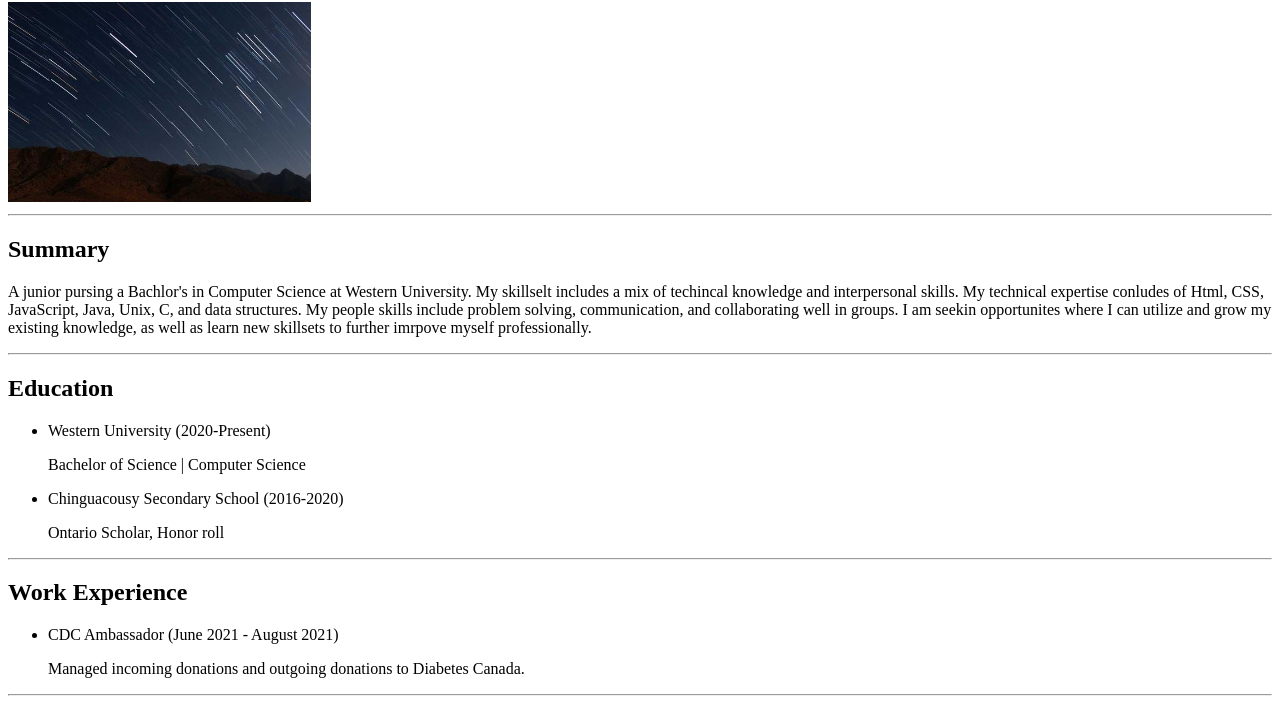
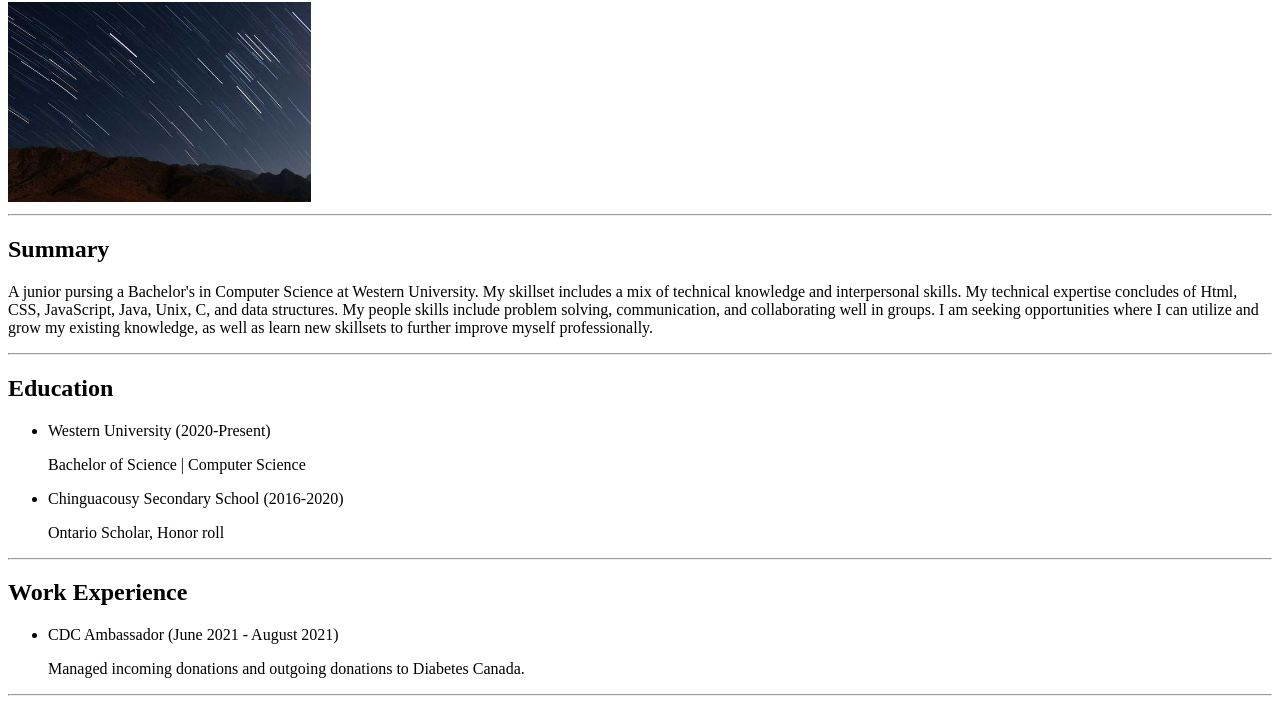
Before and after one commit to Jawlt/My-Website, a plain HTML site: page index.html in a window 1280 px wide. Shown: the part 78-791 px from the top of the page. Drawn offline with Linux system fonts and the light colour scheme.

Commit message:
Update index.html

```diff
--- a/index.html
+++ b/index.html
@@ -11,7 +11,7 @@
         <img src="./assests/images/start spread.jpg" height="200" alt="night time picture of stars">
         <hr />
         <h2>Summary</h2>
-            <p>A junior pursing a Bachlor's in Computer Science at Western University. My skillselt includes a mix of techincal knowledge and interpersonal skills. My technical expertise conludes of Html, CSS, JavaScript, Java, Unix, C, and data structures. My people skills include problem solving, communication, and collaborating well in groups. I am seekin opportunites where I can utilize and grow my existing knowledge, as well as learn new skillsets to further imrpove myself professionally.</p>
+            <p>A junior pursing a Bachelor's in Computer Science at Western University. My skillset includes a mix of technical knowledge and interpersonal skills. My technical expertise concludes of Html, CSS, JavaScript, Java, Unix, C, and data structures. My people skills include problem solving, communication, and collaborating well in groups. I am seeking opportunities where I can utilize and grow my existing knowledge, as well as learn new skillsets to further improve myself professionally.</p>
         <hr />
         <h2>Education</h2>
             <ul>
```
